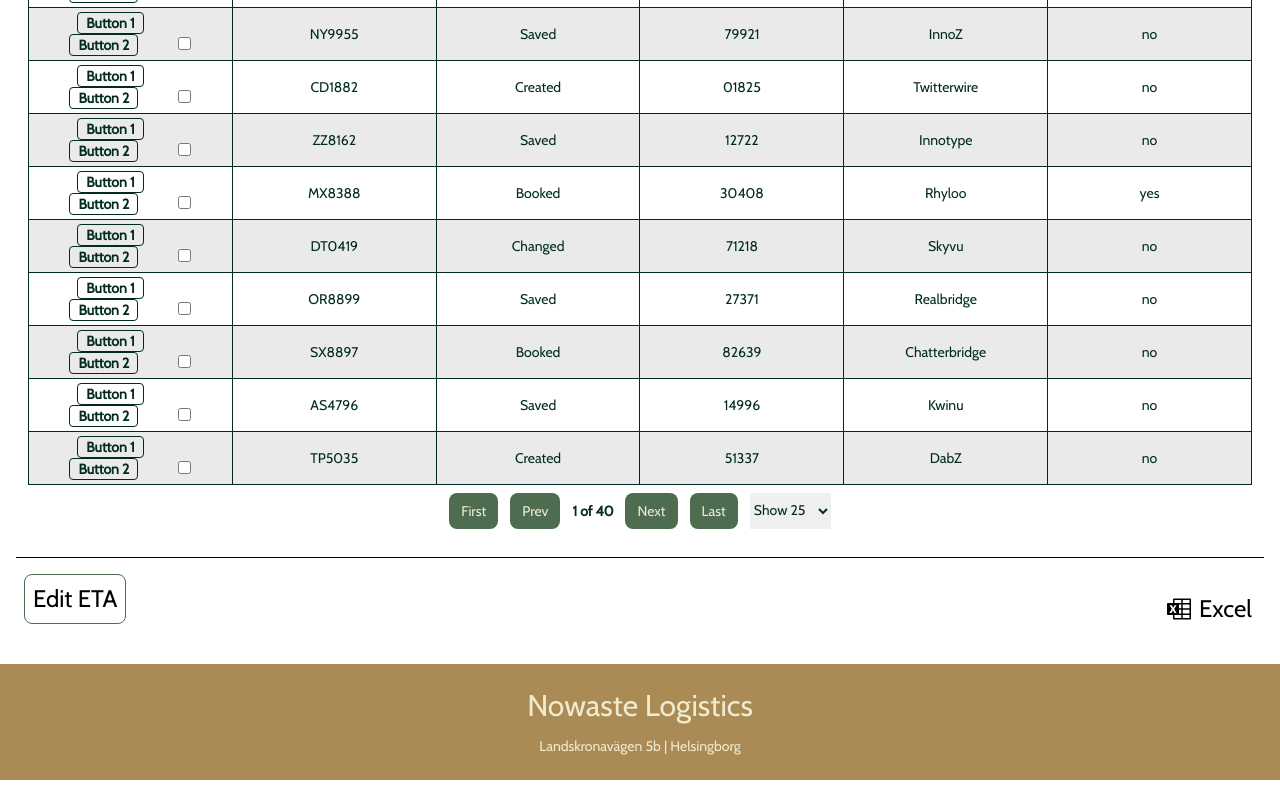
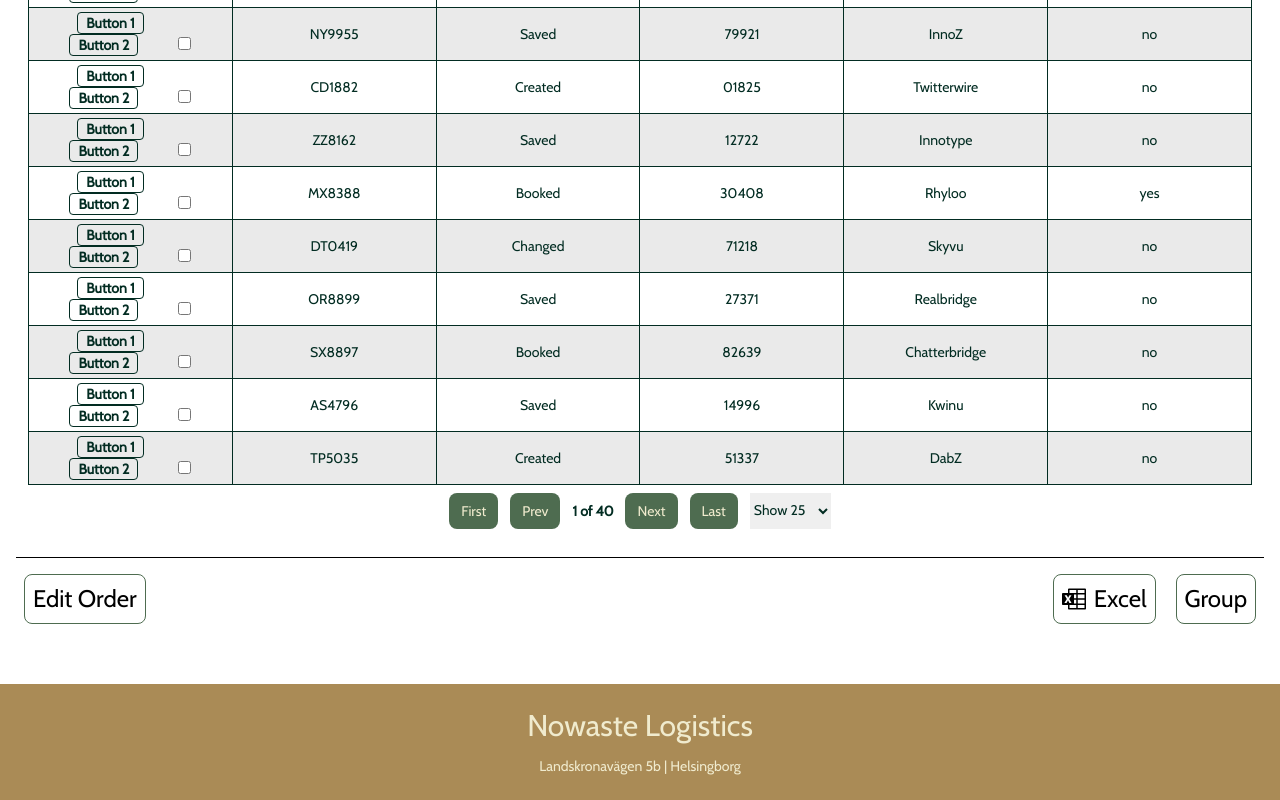
Before and after one commit to Vellethe/NowasteTMS, a React (Vite) app in the folder nowastereacttms.client/: page / in a window 1280 px wide. Shown: the part 1222-2022 px from the top of the page. Built offline with nearby package versions, Linux system fonts and the light colour scheme.

Commit message:
CSS and links

```diff
--- a/nowastereacttms.client/src/pages/order/AllOrders.jsx
+++ b/nowastereacttms.client/src/pages/order/AllOrders.jsx
@@ -39,22 +39,31 @@ const AllOrders = () => {
       <div>
         <hr className="m-4"></hr>
 
-        <div className="flex gap-2 justify-between mr-7">
+        <div className="flex justify-between">
   <Link
     to="/Transport/Order/Create"
-            className=" p-2 duration-300 hover:bg-medium-green hover:text-white rounded-lg mb-5 ml-6 text-2xl border border-medium-green "
+    className="p-2 duration-300 hover:bg-medium-green hover:text-white rounded-lg mb-10 ml-6 text-2xl border border-medium-green"
   >
-            Edit ETA
+    Edit Order
   </Link>
+  <div className="flex gap-2">
   <button
   onClick={exportToExcel}
-            className="flex items-center gap-2 text-2xl hover:text-3xl duration-200"
+  className="p-2 duration-200 hover:bg-medium-green hover:text-white rounded-lg mb-10 mr-3 text-2xl border border-medium-green flex items-center"
 >
-            <SiMicrosoftexcel />
-            Excel{" "}
-            {/*  Detta kan tas bort eller bytas mot en tydligare excel icon*/}
+  <SiMicrosoftexcel className="mr-2" />
+  Excel
 </button>
+
+    <Link
+      to="/Transport/OrderDetails/Details"
+      className="p-2 duration-300 hover:bg-medium-green hover:text-white rounded-lg mb-10 mr-6 text-2xl border border-medium-green"
+    >
+      Group
+    </Link>
   </div>
+</div>
+
       </div>
     </>
   );
--- a/nowastereacttms.client/src/pages/transportOrder/AllHistoricalTransportOrders.jsx
+++ b/nowastereacttms.client/src/pages/transportOrder/AllHistoricalTransportOrders.jsx
@@ -1,9 +1,22 @@
-import React from 'react'
+import TransportOrderTable from '../../components/table/TransportOrderTable'
+import { Link } from "react-router-dom";
 
 const AllHistoricalTransportOrders = () => {
   return (
-    <div>
-      AllHistoricalTransportOrders
+    <div className="m-7">
+      <div className="text-3xl text-center mt-6 text-dark-green">Historical Orders</div>
+      <div className=" m-3 text-xl flex justify-end  text-medium-green">
+
+        <div className="flex gap-3">
+          <Link
+            to="/Transport/TransportOrder/AllTransportOrders"
+            className=" p-1 duration-200 hover:bg-medium-green hover:text-white rounded-lg"
+          >
+            Transport orders
+          </Link>
+        </div>
+      </div>
+      <TransportOrderTable />
     </div>
   )
 }
--- a/nowastereacttms.client/src/pages/transportOrder/AllTransportOrders.jsx
+++ b/nowastereacttms.client/src/pages/transportOrder/AllTransportOrders.jsx
@@ -1,14 +1,20 @@
 import TransportOrderTable from '../../components/table/TransportOrderTable';
+import { Link } from "react-router-dom";
 
 const TransportOrder = () => {
   return (
     <>
       <div className="m-7">
-        <div className="text-3xl text-center mt-6 text-dark-green">Transport Orders</div>
+      <div className="text-3xl text-center mt-6 text-dark-green">Transport Orders</div>
+      <div className=" m-3 text-xl flex justify-end  text-medium-green">
 
-        <div className=" m-3 text-xl flex justify-end  text-medium-green">
-
-          <div className="flex gap-3">
+        <div className="flex gap-3">
+          <Link
+            to="/Transport/TransportOrder/AllHistoricalTransportOrders"
+            className=" p-1 duration-200 hover:bg-medium-green hover:text-white rounded-lg"
+          >
+            History orders
+          </Link>
           </div>
         </div>
         <TransportOrderTable />
```
Lines whose indentation alone changed are shown as unchanged.
